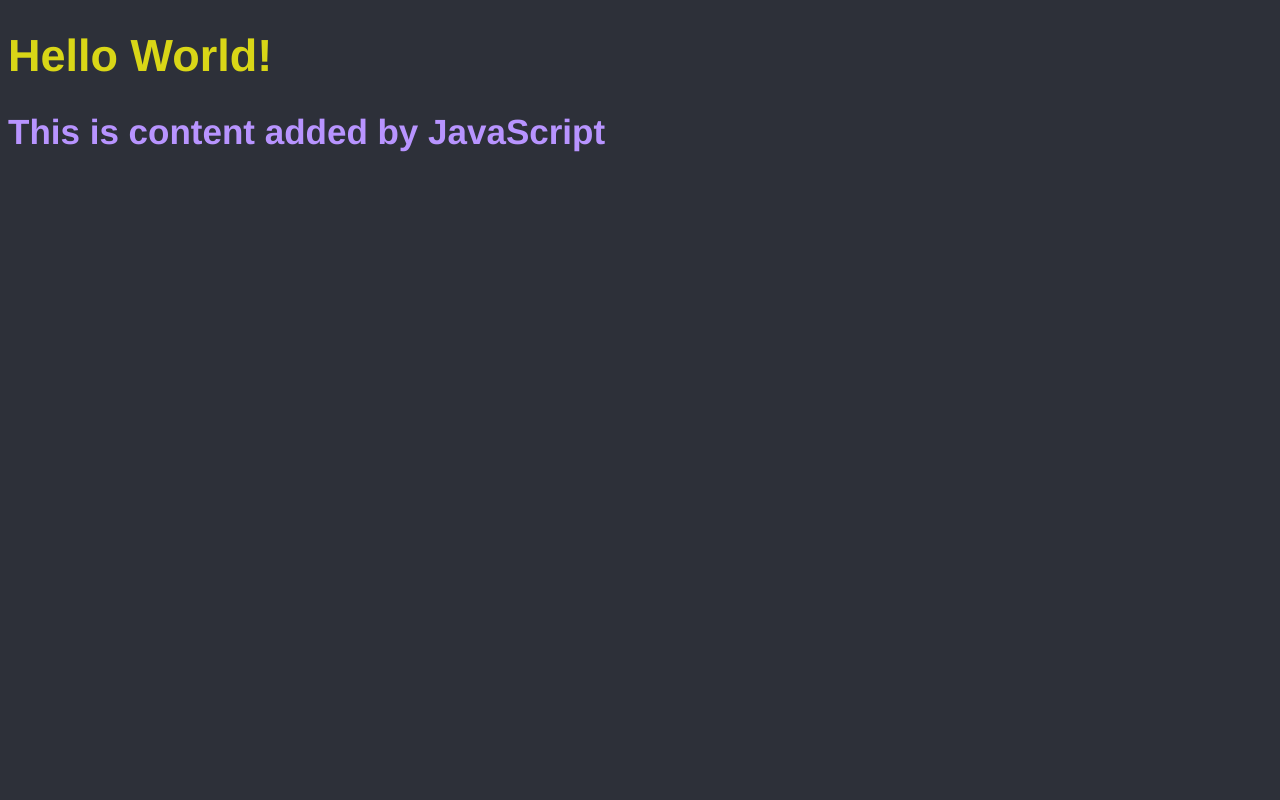
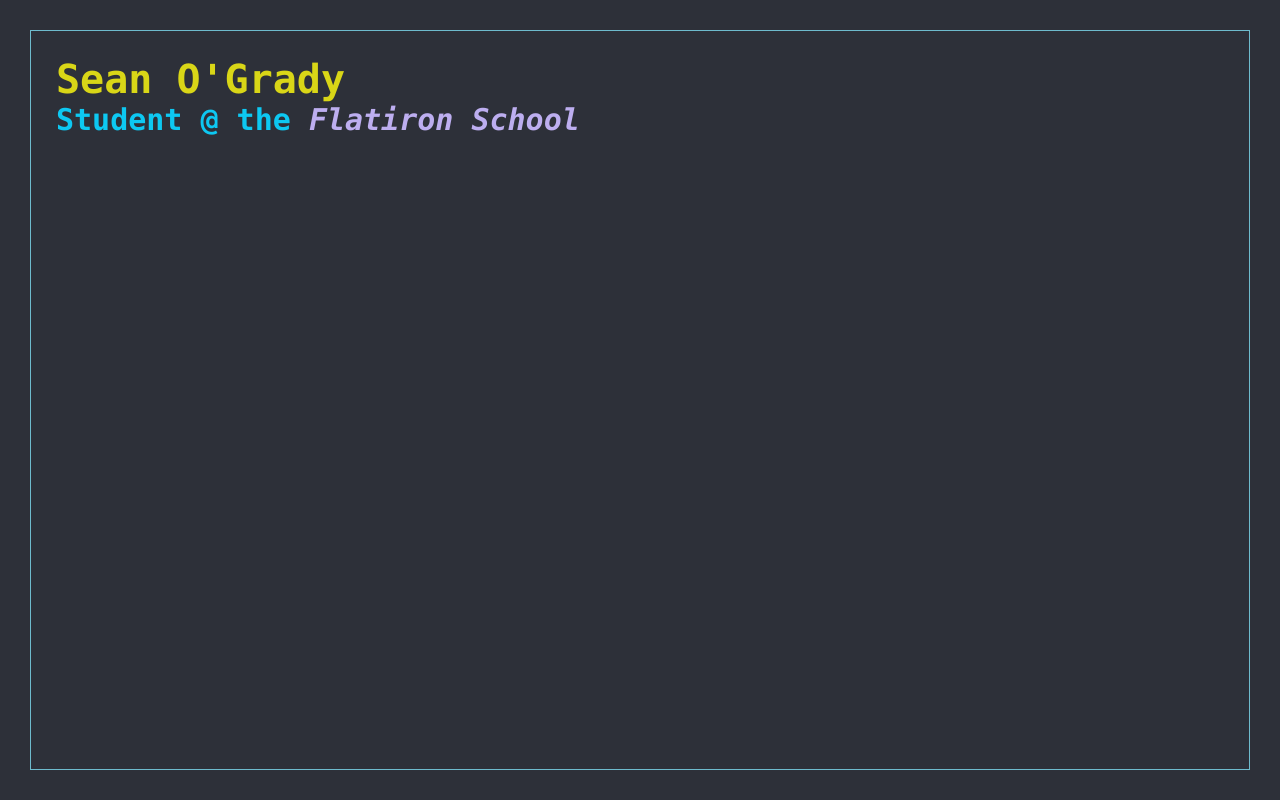
Before and after one commit to sean-a-ogrady/my-personal-website, a plain HTML site: page index.html in a window 1280 px wide. Drawn offline with Linux system fonts and the light colour scheme.

Commit message:
Add inner frame and title

```diff
--- a/index.html
+++ b/index.html
@@ -2,10 +2,14 @@
 <html lang="en">
     <head>
         <link rel="stylesheet" href="./style.css"/>
-        <title>My Personal Website</title>
+        <title>Sean O'Grady</title>
     </head>
     <body>
-        <h1>Hello World!</h1>
-        <script src="script.js"></script>
+        <div id="background">
+            <div id="frame">
+                <h1>Sean O'Grady</h1>
+                <h3>Student @ the <em>Flatiron School</em></h3>
+            </div>
+        </div>
     </body>
 </html>
--- a/style.css
+++ b/style.css
@@ -1,11 +1,16 @@
 body {
-    font-family: Helvetica;
+    font-family: "Consolas";
     background: #2D3039;
     color: #6EBBCD;
+    margin: 0px;
+    padding: 0px;
+}
+h1, h2, h3, h4, h5, p {
+    margin:0;
 }
 h1 {
     color: #D9D617;
-    font-size: 45px;
+    font-size: 40px;
 }
 h2 {
     color: #B894FF;
@@ -29,3 +34,36 @@
 em {
     color: #BDAEF0;
 }
+#background {
+    height: 100%;
+    width: 100%;
+    position: fixed;
+    left: 0;
+    top: 0;
+}
+#frame {
+    height: calc(100% - 60px); /* Adjust the value for the offset */
+    width: calc(100% - 60px); /* Adjust the value for the offset */
+    position: fixed;
+    left: 50%;
+    top: 50%;
+    transform: translate(-50%, -50%);
+    background: #2D3039;
+    padding: 25px;
+    box-sizing: border-box;
+    border: 1px solid #6EBBCD;
+    margin: 0px;
+}
+
+/*
+#frame {
+    -moz-box-sizing: border-box;
+    -o-box-sizing: border-box;
+    -webkit-box-sizing: border-box;
+    -webkit-box-sizing: border;
+    box-sizing: border-box;
+    border-style: solid;
+    width: 90%;
+    position: relative;
+}
+*/
```
